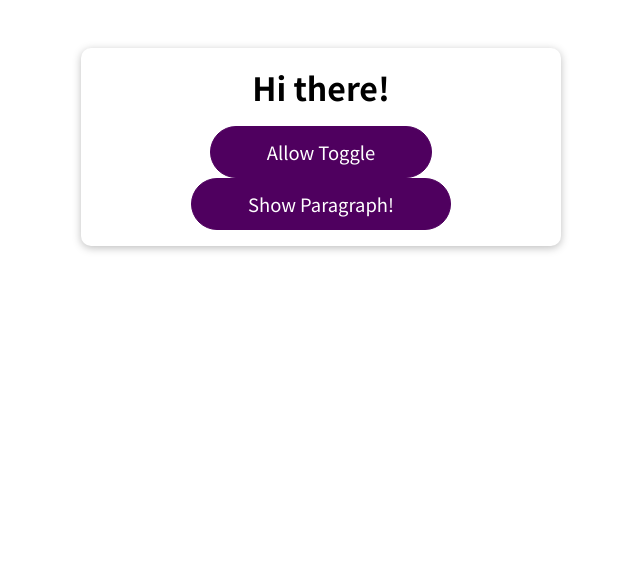
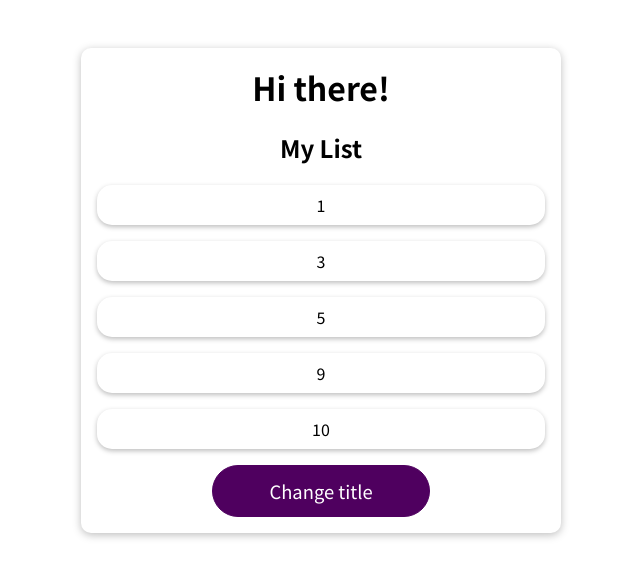
Before and after one commit to SergikEnergy/react-shwarzmuller, a React (Vite) app in the folder first-part/: page / in a window 1280 px wide. Shown: the top 578 px of the page, without its empty margins (319-959 px from the left). Built offline with nearby package versions, Linux system fonts and the light colour scheme.

Commit message:
add: example for useMemo using

```diff
--- a/first-part/src/App.jsx
+++ b/first-part/src/App.jsx
@@ -1,24 +1,14 @@
-import { useState, useCallback } from 'react';
+import { useState } from 'react';
 
 import './App.css';
 import { MemoButton } from './components/UI/Button/Button';
-import DemoOutput from './components/Demo/DemoOutput';
+import DemoList from './components/Demo/DemoList';
 
 function App() {
-  const [show, setShow] = useState(false);
-  const [allowToggle, setAllowToggle] = useState(false);
+  const [listTitle, setListTile] = useState('My List');
 
-  const toggleHandler = useCallback(() => {
-    if (allowToggle) {
-      setShow((prev) => !prev);
-    }
-  }, [allowToggle]);
-  //useCallback allows to store function during components execution
-  //empty array of dependencies guarantee react that inside callback function won't be change
-  // if we have some variables inside useCallback - react store them in your external store and never change it - this is the reason of using dependency array that show react when change this variables in your store and reassign the function
-
-  const allowToggling = () => {
-    setAllowToggle(true);
+  const changeTitleHandler = () => {
+    setListTile('New Title');
   };
 
   console.log('App RUNNING');
@@ -26,10 +16,8 @@
   return (
     <div className='app'>
       <h1>Hi there!</h1>
-      <DemoOutput show={show} />
-      <MemoButton onClick={allowToggling}>Allow Toggle</MemoButton>
-      <MemoButton onClick={toggleHandler}>Show Paragraph!</MemoButton>
-      {/*memo button was running again because props get an object with function toggleHandler and function is every time a new object and {}!=={} in JS every time because it is no primitive value in JS*/}
+      <DemoList title={listTitle} items={[5, 3, 1, 10, 9]} />
+      <MemoButton onClick={changeTitleHandler}>Change title</MemoButton>
     </div>
   );
 }
--- /dev/null
+++ b/first-part/src/components/Demo/DemoList.jsx
@@ -0,0 +1,22 @@
+import React from 'react';
+
+import classes from './DemoList.module.css';
+
+const DemoList = ({ items, title }) => {
+  const sortedList = items.sort((a, b) => a - b);
+
+  console.log('DemoList RUNNING');
+
+  return (
+    <div className={classes.list}>
+      <h2>{title}</h2>
+      <ul>
+        {sortedList.map((item) => (
+          <li key={item}>{item}</li>
+        ))}
+      </ul>
+    </div>
+  );
+};
+
+export default React.memo(DemoList);
--- /dev/null
+++ b/first-part/src/components/Demo/DemoList.module.css
@@ -0,0 +1,12 @@
+.list ul {
+  list-style: none;
+  margin: 0;
+  padding: 0;
+}
+
+.list li {
+  margin: 1rem 0;
+  padding: 0.5rem;
+  box-shadow: 0 2px 5px rgba(0, 0, 0, 0.26);
+  border-radius: 15px;
+}
```
